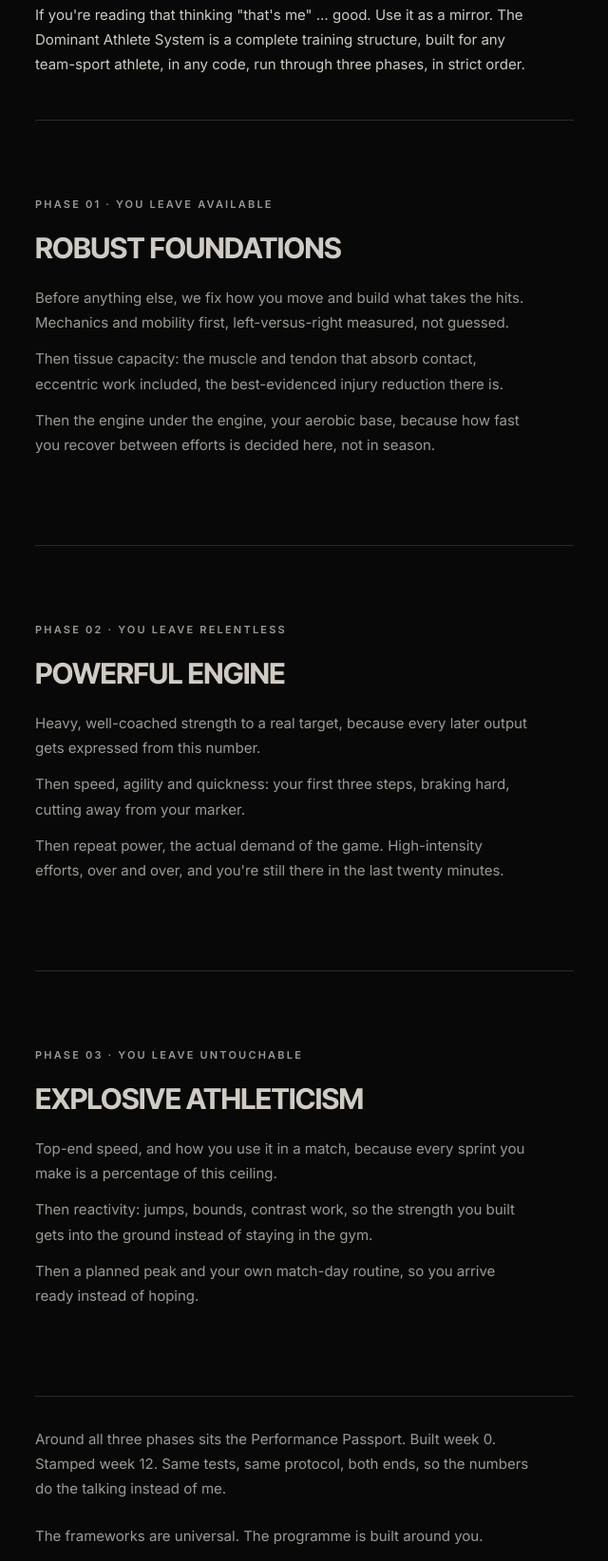
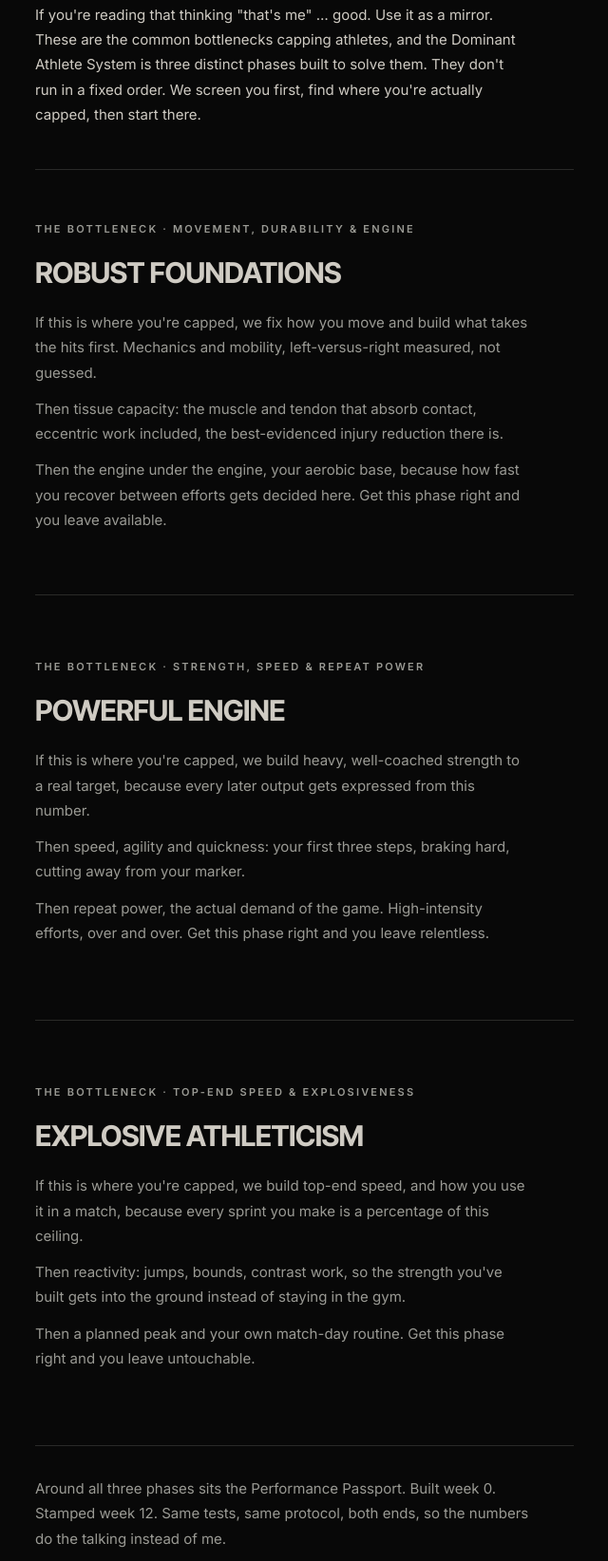
Before and after one commit to PaddyM27/meadeperformance, a website: page index.html in a window 1280 px wide. Shown: the part 2470-4114 px from the top of the page at 95% size, without its empty margins (624-1264 px from the left). Drawn offline with nearby package versions, Linux system fonts and the light colour scheme.

Commit message:
Reframe Dominant Athlete phases as non-sequential, update 1:1 form link
Phases are now framed around which bottleneck they solve rather than
a fixed order, per Paddy's correction. 1:1 application now points to
the GHL intake form instead of the old Notion waitlist page.

Co-Authored-By: Claude Sonnet 5 <noreply@anthropic.com>

```diff
--- a/index.html
+++ b/index.html
@@ -417,38 +417,38 @@ footer{background:var(--black);border-top:1px solid var(--rule);padding:var(--s8
         <p class="eyebrow" style="margin-bottom:var(--s3)">How It Works</p>
         <h2 class="heading" style="margin-bottom:var(--s4)">The Dominant Athlete System.</h2>
         <p class="body-lg" style="margin-bottom:var(--s4)">You're putting in the work. That's not the problem. You're training hard, you've bought in, you're doing more than most lads on your team.</p>
-        <p class="body-lg" style="margin-bottom:var(--s4)">But you've hit a point where effort on its own stops moving the needle. You need the gym work to actually show up on the pitch, a structure that builds in order instead of a pile of sessions, and a record that proves it's working instead of hoping it is.</p>
+        <p class="body-lg" style="margin-bottom:var(--s4)">But you've hit a point where effort on its own stops moving the needle. You need the gym work to actually show up on the pitch, a structure that targets what's actually holding you back instead of a pile of random sessions, and a record that proves it's working instead of hoping it is.</p>
         <p class="body-lg" style="margin-bottom:var(--s4)">Here's what we see in almost every athlete who comes to us:</p>
         <ul>
           <li>No priority. Trying to improve everything at once, so nothing gets enough attention to move.</li>
           <li>No record. Nothing measured at the start, so nothing's proven at the end.</li>
           <li>More isn't better. More sessions, more volume, more fatigue, never fresh for what matters.</li>
         </ul>
-        <p class="body-lg" style="margin-top:var(--s4)">If you're reading that thinking "that's me"&nbsp;&hellip; good. Use it as a mirror. The Dominant Athlete System is a complete training structure, built for any team-sport athlete, in any code, run through three phases, in strict order.</p>
+        <p class="body-lg" style="margin-top:var(--s4)">If you're reading that thinking "that's me"&nbsp;&hellip; good. Use it as a mirror. These are the common bottlenecks capping athletes, and the Dominant Athlete System is three distinct phases built to solve them. They don't run in a fixed order. We screen you first, find where you're actually capped, then start there.</p>
       </div>
 
       <div class="phase-block" data-phase="1">
-        <p class="phase-tag">Phase 01 · You Leave Available</p>
+        <p class="phase-tag">The Bottleneck · Movement, Durability &amp; Engine</p>
         <h3>Robust Foundations</h3>
-        <p>Before anything else, we fix how you move and build what takes the hits. Mechanics and mobility first, left-versus-right measured, not guessed.</p>
+        <p>If this is where you're capped, we fix how you move and build what takes the hits first. Mechanics and mobility, left-versus-right measured, not guessed.</p>
         <p>Then tissue capacity: the muscle and tendon that absorb contact, eccentric work included, the best-evidenced injury reduction there is.</p>
-        <p>Then the engine under the engine, your aerobic base, because how fast you recover between efforts is decided here, not in season.</p>
+        <p>Then the engine under the engine, your aerobic base, because how fast you recover between efforts gets decided here. Get this phase right and you leave available.</p>
       </div>
 
       <div class="phase-block" data-phase="2">
-        <p class="phase-tag">Phase 02 · You Leave Relentless</p>
+        <p class="phase-tag">The Bottleneck · Strength, Speed &amp; Repeat Power</p>
         <h3>Powerful Engine</h3>
-        <p>Heavy, well-coached strength to a real target, because every later output gets expressed from this number.</p>
+        <p>If this is where you're capped, we build heavy, well-coached strength to a real target, because every later output gets expressed from this number.</p>
         <p>Then speed, agility and quickness: your first three steps, braking hard, cutting away from your marker.</p>
-        <p>Then repeat power, the actual demand of the game. High-intensity efforts, over and over, and you're still there in the last twenty minutes.</p>
+        <p>Then repeat power, the actual demand of the game. High-intensity efforts, over and over. Get this phase right and you leave relentless.</p>
       </div>
 
       <div class="phase-block" data-phase="3">
-        <p class="phase-tag">Phase 03 · You Leave Untouchable</p>
+        <p class="phase-tag">The Bottleneck · Top-End Speed &amp; Explosiveness</p>
         <h3>Explosive Athleticism</h3>
-        <p>Top-end speed, and how you use it in a match, because every sprint you make is a percentage of this ceiling.</p>
-        <p>Then reactivity: jumps, bounds, contrast work, so the strength you built gets into the ground instead of staying in the gym.</p>
-        <p>Then a planned peak and your own match-day routine, so you arrive ready instead of hoping.</p>
+        <p>If this is where you're capped, we build top-end speed, and how you use it in a match, because every sprint you make is a percentage of this ceiling.</p>
+        <p>Then reactivity: jumps, bounds, contrast work, so the strength you've built gets into the ground instead of staying in the gym.</p>
+        <p>Then a planned peak and your own match-day routine. Get this phase right and you leave untouchable.</p>
       </div>
 
       <div class="phase-block" data-phase="outro" style="border-top:1px solid var(--rule);min-height:auto">
```
Also changed, not shown: meade-1-1.html (+2 -2 lines).
